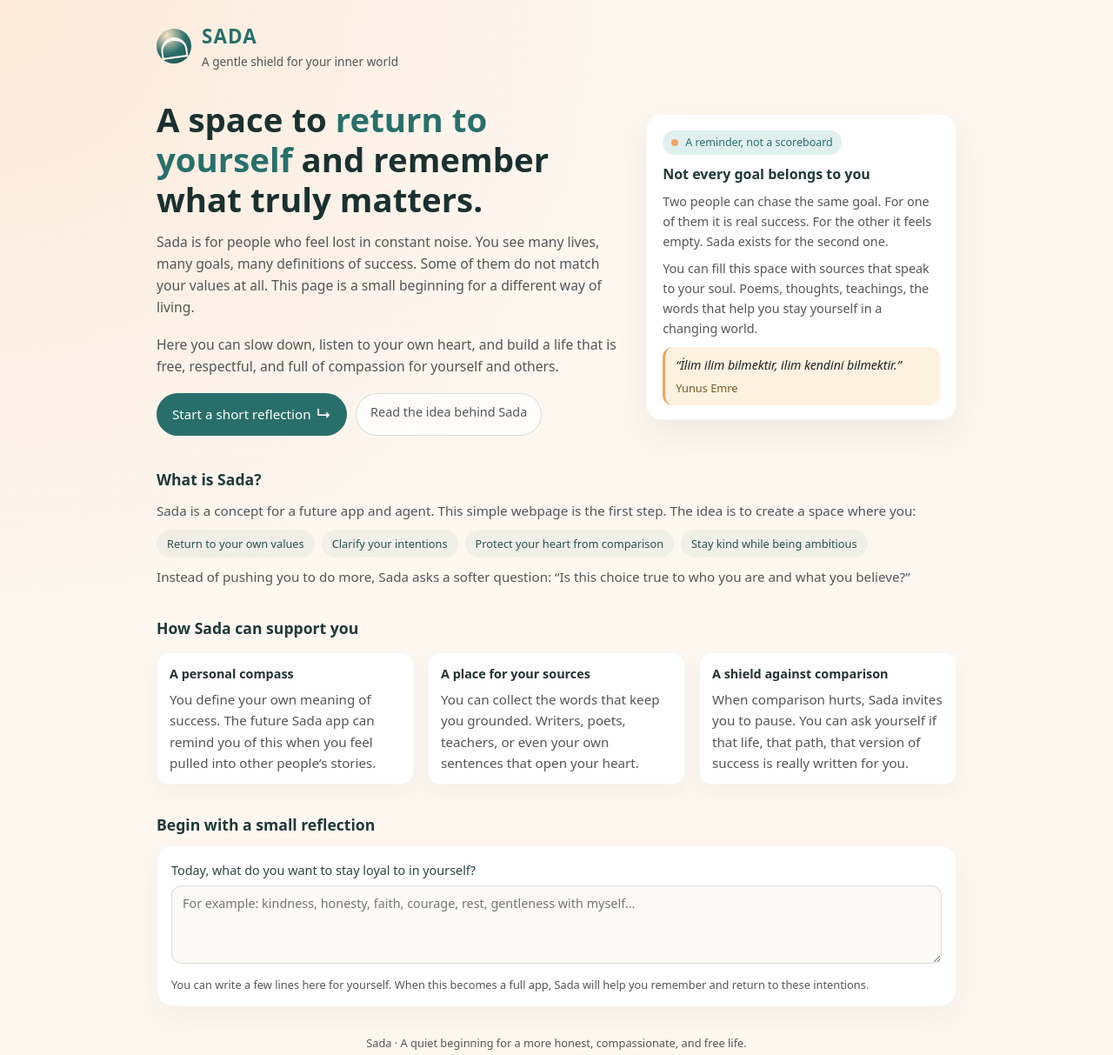
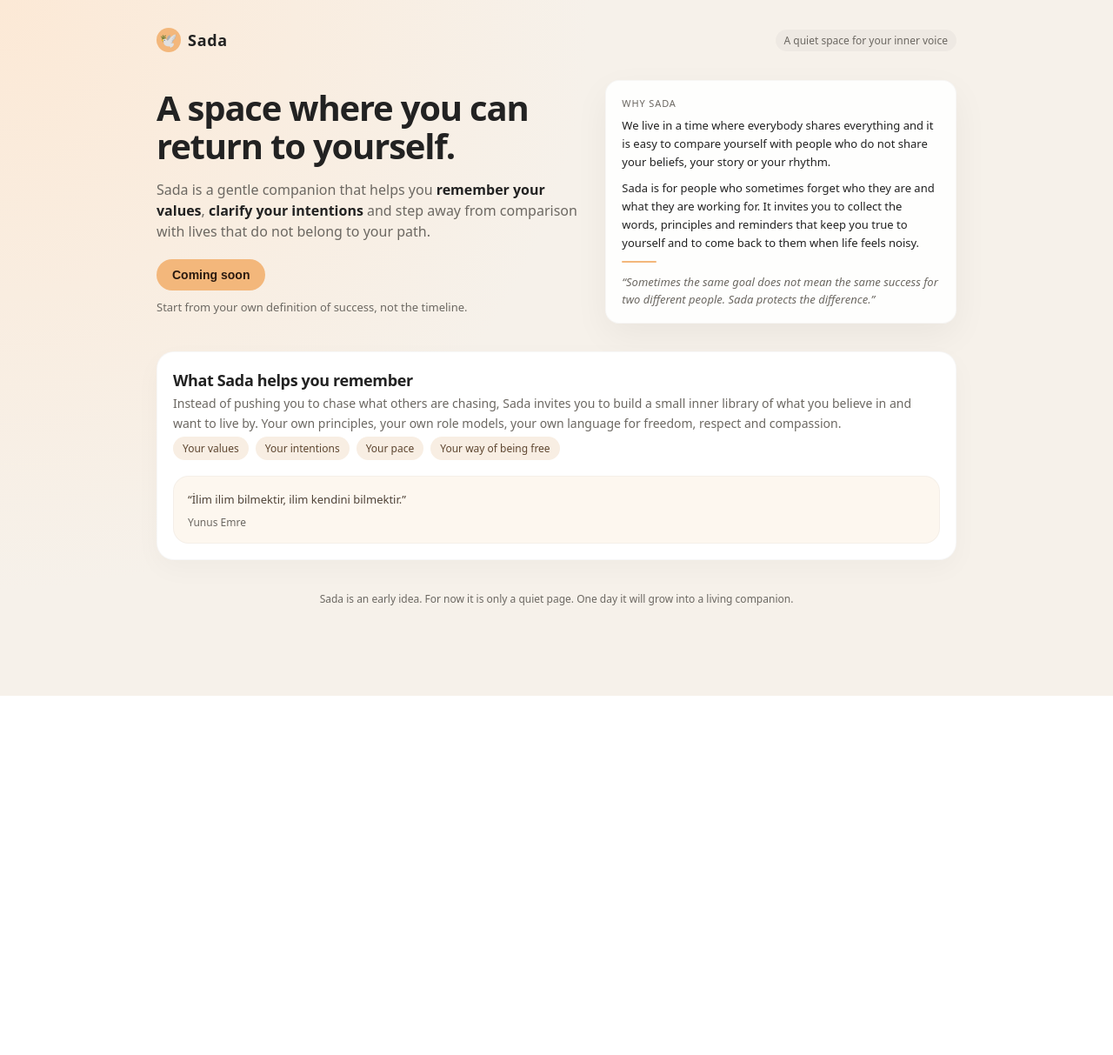
Before and after one commit to dilrubaturan/sada, a plain HTML site: page index.html in a window 1280 px wide. Shown: the whole page at 87% size. After the commit the page ends 800 px from the top, so only its background shows below. Drawn offline with Linux system fonts and the light colour scheme.

Commit message:
Sada Landing

```diff
--- a/index.html
+++ b/index.html
@@ -2,17 +2,15 @@
 <html lang="en">
 <head>
   <meta charset="UTF-8" />
-  <title>Sada – A Space To Return To Yourself</title>
+  <title>Sada – A space to return to yourself</title>
   <meta name="viewport" content="width=device-width, initial-scale=1" />
   <style>
     :root {
-      --bg: #fdf7f0;
+      --bg: #f6f1ea;
       --card: #ffffff;
-      --accent: #286f6b;
-      --accent-soft: #e0f0ee;
-      --highlight: #f4a261;
-      --text-main: #222222;
-      --text-muted: #555555;
+      --accent: #f3b77b;
+      --text: #222222;
+      --muted: #6c6862;
     }
 
     * {
@@ -23,82 +21,71 @@
 
     body {
       font-family: system-ui, -apple-system, BlinkMacSystemFont, "Segoe UI", sans-serif;
-      background: radial-gradient(circle at top left, #fce9d9 0, #fdf7f0 40%, #fdf7f0 100%);
-      color: var(--text-main);
-      line-height: 1.6;
+      background: radial-gradient(circle at top left, #fce9d6 0, var(--bg) 45%);
+      color: var(--text);
+      min-height: 100vh;
     }
 
     .page {
       max-width: 960px;
       margin: 0 auto;
-      padding: 24px 20px 40px;
+      padding: 32px 20px 40px;
+      display: flex;
+      flex-direction: column;
+      gap: 32px;
     }
-
-    /* HEADER */
 
     header {
       display: flex;
       align-items: center;
       justify-content: space-between;
-      margin-bottom: 32px;
     }
 
-    .brand {
+    .logo {
       display: flex;
       align-items: center;
-      gap: 12px;
+      gap: 8px;
+      font-weight: 600;
+      letter-spacing: 0.04em;
+      font-size: 18px;
     }
 
-    .brand-icon {
-      width: 40px;
-      height: 40px;
-      border-radius: 50%;
-      background: radial-gradient(circle at 30% 20%, #ffe5c4, #286f6b 50%, #204e4b 100%);
+    .logo-badge {
+      width: 28px;
+      height: 28px;
+      border-radius: 999px;
+      background: var(--accent);
       display: flex;
       align-items: center;
       justify-content: center;
-      position: relative;
+      font-size: 16px;
     }
 
-    .brand-icon::before {
-      content: "";
-      position: absolute;
-      width: 26px;
-      height: 18px;
-      border-radius: 999px 999px 40px 40px;
-      border: 2px solid #fdf7f0;
-      border-top: 4px solid #fdf7f0;
-      transform: translateY(2px) rotate(-8deg);
+    .tag {
+      font-size: 12px;
+      padding: 4px 10px;
+      border-radius: 999px;
+      background: rgba(0, 0, 0, 0.03);
+      color: var(--muted);
     }
 
-    .brand-name {
-      font-weight: 700;
-      font-size: 1.4rem;
-      letter-spacing: 0.05em;
-      text-transform: uppercase;
-      color: var(--accent);
+    main {
+      display: flex;
+      flex-direction: column;
+      gap: 32px;
     }
-
-    .tagline {
-      font-size: 0.85rem;
-      color: var(--text-muted);
-    }
-
-    /* LAYOUT */
 
     .hero {
       display: grid;
-      grid-template-columns: minmax(0, 3fr) minmax(0, 2fr);
-      gap: 28px;
+      grid-template-columns: minmax(0, 3fr) minmax(0, 2.5fr);
+      gap: 32px;
       align-items: center;
-      margin-bottom: 36px;
     }
 
-    @media (max-width: 760px) {
+    @media (max-width: 768px) {
       .hero {
-        grid-template-columns: 1fr;
+        grid-template-columns: minmax(0, 1fr);
       }
-
       header {
         flex-direction: column;
         align-items: flex-start;
@@ -106,360 +93,225 @@
       }
     }
 
-    .hero-text h1 {
-      font-size: clamp(2.1rem, 3vw, 2.6rem);
-      line-height: 1.2;
-      margin-bottom: 14px;
-      color: #1a3130;
+    .hero-title {
+      font-size: clamp(32px, 5vw, 40px);
+      line-height: 1.1;
+      letter-spacing: -0.03em;
+      margin-bottom: 16px;
     }
 
-    .hero-highlight {
-      color: var(--accent);
-      font-weight: 600;
+    .hero-subtitle {
+      font-size: 16px;
+      line-height: 1.5;
+      color: var(--muted);
+      margin-bottom: 20px;
     }
 
-    .hero-text p {
-      font-size: 0.98rem;
-      color: var(--text-muted);
-      margin-bottom: 18px;
+    .hero-subtitle strong {
+      color: var(--text);
+      font-weight: 600;
     }
 
     .hero-actions {
       display: flex;
       flex-wrap: wrap;
       gap: 10px;
-      margin-top: 6px;
+      align-items: center;
     }
 
     .btn-main {
       border: none;
+      border-radius: 999px;
+      padding: 10px 18px;
+      background: var(--accent);
+      color: #2b1a10;
+      font-size: 14px;
+      font-weight: 600;
       cursor: pointer;
-      padding: 10px 18px;
-      border-radius: 999px;
-      background: var(--accent);
-      color: #ffffff;
-      font-size: 0.95rem;
-      font-weight: 500;
-      text-decoration: none;
-      display: inline-flex;
-      align-items: center;
-      gap: 6px;
     }
 
-    .btn-main span.arrow {
-      font-size: 1.1rem;
+    .btn-main:hover {
+      opacity: 0.9;
     }
 
-    .btn-ghost {
-      border-radius: 999px;
-      border: 1px solid rgba(40, 111, 107, 0.2);
-      padding: 9px 16px;
-      background: rgba(255, 255, 255, 0.8);
-      font-size: 0.9rem;
-      color: var(--text-muted);
-      text-decoration: none;
+    .hero-note {
+      font-size: 13px;
+      color: var(--muted);
     }
 
-    /* HERO CARD */
-
     .hero-card {
-      background: var(--card);
-      border-radius: 18px;
+      background: rgba(255, 255, 255, 0.9);
+      border-radius: 16px;
       padding: 18px 18px 16px;
-      box-shadow: 0 16px 40px rgba(0, 0, 0, 0.06);
+      box-shadow: 0 14px 40px rgba(0, 0, 0, 0.05);
       border: 1px solid rgba(0, 0, 0, 0.03);
     }
 
-    .hero-chip {
-      display: inline-flex;
-      align-items: center;
-      gap: 8px;
-      padding: 4px 10px;
-      border-radius: 999px;
-      background: var(--accent-soft);
-      color: var(--accent);
-      font-size: 0.78rem;
+    .hero-card-label {
+      font-size: 11px;
+      letter-spacing: 0.08em;
+      text-transform: uppercase;
+      color: var(--muted);
+      margin-bottom: 8px;
+    }
+
+    .hero-card-text {
+      font-size: 13px;
+      line-height: 1.6;
+      color: var(--text);
       margin-bottom: 10px;
     }
 
-    .hero-chip-dot {
-      width: 8px;
-      height: 8px;
+    .hero-card-line {
+      width: 40px;
+      height: 2px;
       border-radius: 999px;
-      background: var(--highlight);
+      background: var(--accent);
+      margin: 10px 0 12px;
     }
 
-    .hero-card h2 {
-      font-size: 1rem;
-      margin-bottom: 6px;
-      color: #1f3937;
+    .hero-quote {
+      font-size: 13px;
+      line-height: 1.6;
+      color: var(--muted);
+      font-style: italic;
     }
 
-    .hero-card p {
-      font-size: 0.9rem;
-      color: var(--text-muted);
-      margin-bottom: 8px;
+    .section {
+      background: var(--card);
+      border-radius: 20px;
+      padding: 20px 18px 18px;
+      border: 1px solid rgba(0, 0, 0, 0.03);
+      box-shadow: 0 10px 30px rgba(0, 0, 0, 0.03);
+      display: flex;
+      flex-direction: column;
+      gap: 18px;
     }
 
-    .quote-block {
-      margin-top: 10px;
-      padding: 10px 12px;
-      border-radius: 12px;
-      background: #fdf1df;
-      border-left: 3px solid var(--highlight);
-      font-size: 0.88rem;
-    }
-
-    .quote-block span {
-      font-style: italic;
-      display: block;
+    .section-title {
+      font-size: 18px;
+      letter-spacing: -0.02em;
       margin-bottom: 4px;
     }
 
-    .quote-author {
-      font-size: 0.8rem;
-      color: #7b5a29;
-    }
-
-    /* SECTIONS */
-
-    section {
-      margin-bottom: 32px;
-    }
-
-    section h3 {
-      font-size: 1.1rem;
-      margin-bottom: 10px;
-      color: #1f3937;
-    }
-
-    section p {
-      font-size: 0.95rem;
-      color: var(--text-muted);
+    .section-text {
+      font-size: 14px;
+      line-height: 1.6;
+      color: var(--muted);
     }
 
     .pill-row {
       display: flex;
       flex-wrap: wrap;
       gap: 8px;
-      margin-top: 10px;
+      margin-top: 4px;
     }
 
     .pill {
-      padding: 6px 12px;
+      font-size: 12px;
+      padding: 5px 11px;
       border-radius: 999px;
-      font-size: 0.8rem;
-      background: rgba(40, 111, 107, 0.06);
-      color: #28524f;
+      background: #f8eee3;
+      color: #5e4630;
     }
 
-    .grid {
-      display: grid;
-      grid-template-columns: repeat(3, minmax(0, 1fr));
-      gap: 16px;
-      margin-top: 14px;
+    .quote-block {
+      border-radius: 18px;
+      padding: 16px 16px 14px;
+      background: #fdf7ef;
+      border: 1px solid rgba(0, 0, 0, 0.03);
+      font-size: 13px;
+      line-height: 1.6;
+      color: #4f4338;
     }
 
-    @media (max-width: 760px) {
-      .grid {
-        grid-template-columns: 1fr;
-      }
-    }
-
-    .card {
-      background: var(--card);
-      border-radius: 14px;
-      padding: 12px 14px;
-      box-shadow: 0 8px 24px rgba(0, 0, 0, 0.04);
-      border: 1px solid rgba(0, 0, 0, 0.03);
-      font-size: 0.9rem;
-    }
-
-    .card-title {
-      font-weight: 600;
-      margin-bottom: 6px;
-      color: #223432;
-    }
-
-    /* REFLECTION AREA */
-
-    .reflection {
-      background: #ffffff;
-      border-radius: 18px;
-      padding: 16px 16px 14px;
-      border: 1px solid rgba(0, 0, 0, 0.04);
-      box-shadow: 0 12px 32px rgba(0, 0, 0, 0.04);
-    }
-
-    .reflection label {
-      font-size: 0.9rem;
-      color: #2b4543;
-      display: block;
-      margin-bottom: 6px;
-      font-weight: 500;
-    }
-
-    .reflection textarea {
-      width: 100%;
-      min-height: 90px;
-      border-radius: 12px;
-      border: 1px solid rgba(0, 0, 0, 0.12);
-      padding: 10px 12px;
-      font-family: inherit;
-      font-size: 0.9rem;
-      resize: vertical;
-      background: #fcfaf7;
-    }
-
-    .reflection textarea:focus {
-      outline: 2px solid rgba(40, 111, 107, 0.4);
-      border-color: transparent;
-      background: #ffffff;
-    }
-
-    .reflection-small {
-      font-size: 0.8rem;
-      color: var(--text-muted);
+    .quote-author {
       margin-top: 6px;
+      font-size: 12px;
+      color: var(--muted);
     }
 
     footer {
-      margin-top: 28px;
-      font-size: 0.8rem;
-      color: var(--text-muted);
+      font-size: 12px;
+      color: var(--muted);
       text-align: center;
+      margin-top: 4px;
     }
   </style>
 </head>
 <body>
   <div class="page">
     <header>
-      <div class="brand">
-        <div class="brand-icon" aria-hidden="true"></div>
-        <div>
-          <div class="brand-name">Sada</div>
-          <div class="tagline">A gentle shield for your inner world</div>
-        </div>
+      <div class="logo">
+        <div class="logo-badge">🕊️</div>
+        <span>Sada</span>
       </div>
+      <div class="tag">A quiet space for your inner voice</div>
     </header>
 
     <main>
-      <!-- HERO -->
       <section class="hero">
-        <div class="hero-text">
-          <h1>
-            A space to <span class="hero-highlight">return to yourself</span>
-            and remember what truly matters.
+        <div>
+          <h1 class="hero-title">
+            A space where you can return to yourself.
           </h1>
-          <p>
-            Sada is for people who feel lost in constant noise. You see many lives,
-            many goals, many definitions of success. Some of them do not match your values
-            at all. This page is a small beginning for a different way of living.
-          </p>
-          <p>
-            Here you can slow down, listen to your own heart, and build a life
-            that is free, respectful, and full of compassion for yourself and others.
+          <p class="hero-subtitle">
+            Sada is a gentle companion that helps you <strong>remember your values</strong>,
+            <strong>clarify your intentions</strong> and step away from comparison with lives
+            that do not belong to your path.
           </p>
           <div class="hero-actions">
-            <a href="#reflection" class="btn-main">
-              Start a short reflection
-              <span class="arrow">↳</span>
-            </a>
-            <a href="#about" class="btn-ghost">
-              Read the idea behind Sada
-            </a>
+            <button class="btn-main">Coming soon</button>
+            <span class="hero-note">Start from your own definition of success, not the timeline.</span>
           </div>
         </div>
 
         <aside class="hero-card">
-          <div class="hero-chip">
-            <span class="hero-chip-dot"></span>
-            A reminder, not a scoreboard
-          </div>
-          <h2>Not every goal belongs to you</h2>
-          <p>
-            Two people can chase the same goal. For one of them it is real success.
-            For the other it feels empty. Sada exists for the second one.
+          <div class="hero-card-label">Why Sada</div>
+          <p class="hero-card-text">
+            We live in a time where everybody shares everything and it is easy to compare
+            yourself with people who do not share your beliefs, your story or your rhythm.
           </p>
-          <p>
-            You can fill this space with sources that speak to your soul.
-            Poems, thoughts, teachings, the words that help you stay yourself in a changing world.
+          <p class="hero-card-text">
+            Sada is for people who sometimes forget who they are and what they are working for.
+            It invites you to collect the words, principles and reminders that keep you true to yourself
+            and to come back to them when life feels noisy.
           </p>
-          <div class="quote-block">
-            <span>“İlim ilim bilmektir, ilim kendini bilmektir.”</span>
-            <div class="quote-author">Yunus Emre</div>
-          </div>
+          <div class="hero-card-line"></div>
+          <p class="hero-quote">
+            “Sometimes the same goal does not mean the same success for two different people.
+            Sada protects the difference.”
+          </p>
         </aside>
       </section>
 
-      <!-- ABOUT -->
-      <section id="about">
-        <h3>What is Sada?</h3>
-        <p>
-          Sada is a concept for a future app and agent. This simple webpage is the first step.
-          The idea is to create a space where you:
-        </p>
-        <div class="pill-row">
-          <div class="pill">Return to your own values</div>
-          <div class="pill">Clarify your intentions</div>
-          <div class="pill">Protect your heart from comparison</div>
-          <div class="pill">Stay kind while being ambitious</div>
-        </div>
-        <p style="margin-top: 10px;">
-          Instead of pushing you to do more, Sada asks a softer question:
-          “Is this choice true to who you are and what you believe?”
-        </p>
-      </section>
-
-      <!-- HOW IT COULD WORK -->
-      <section>
-        <h3>How Sada can support you</h3>
-        <div class="grid">
-          <div class="card">
-            <div class="card-title">A personal compass</div>
-            <p>
-              You define your own meaning of success. The future Sada app can remind you of this
-              when you feel pulled into other people’s stories.
-            </p>
-          </div>
-          <div class="card">
-            <div class="card-title">A place for your sources</div>
-            <p>
-              You can collect the words that keep you grounded. Writers, poets, teachers,
-              or even your own sentences that open your heart.
-            </p>
-          </div>
-          <div class="card">
-            <div class="card-title">A shield against comparison</div>
-            <p>
-              When comparison hurts, Sada invites you to pause. You can ask yourself if that life,
-              that path, that version of success is really written for you.
-            </p>
+      <section class="section">
+        <div>
+          <h2 class="section-title">What Sada helps you remember</h2>
+          <p class="section-text">
+            Instead of pushing you to chase what others are chasing, Sada invites you to build
+            a small inner library of what you believe in and want to live by. Your own principles,
+            your own role models, your own language for freedom, respect and compassion.
+          </p>
+          <div class="pill-row">
+            <span class="pill">Your values</span>
+            <span class="pill">Your intentions</span>
+            <span class="pill">Your pace</span>
+            <span class="pill">Your way of being free</span>
           </div>
         </div>
-      </section>
 
-      <!-- REFLECTION -->
-      <section id="reflection">
-        <h3>Begin with a small reflection</h3>
-        <div class="reflection">
-          <label for="today-intention">
-            Today, what do you want to stay loyal to in yourself?
-          </label>
-          <textarea
-            id="today-intention"
-            placeholder="For example: kindness, honesty, faith, courage, rest, gentleness with myself..."
-          ></textarea>
-          <p class="reflection-small">
-            You can write a few lines here for yourself. When this becomes a full app,
-            Sada will help you remember and return to these intentions.
-          </p>
+        <div class="quote-block">
+          <div>
+            “İlim ilim bilmektir, ilim kendini bilmektir.”
+          </div>
+          <div class="quote-author">Yunus Emre</div>
         </div>
       </section>
     </main>
 
     <footer>
-      Sada · A quiet beginning for a more honest, compassionate, and free life.
+      Sada is an early idea. For now it is only a quiet page. One day it will grow into a living companion.
     </footer>
   </div>
 </body>
```
